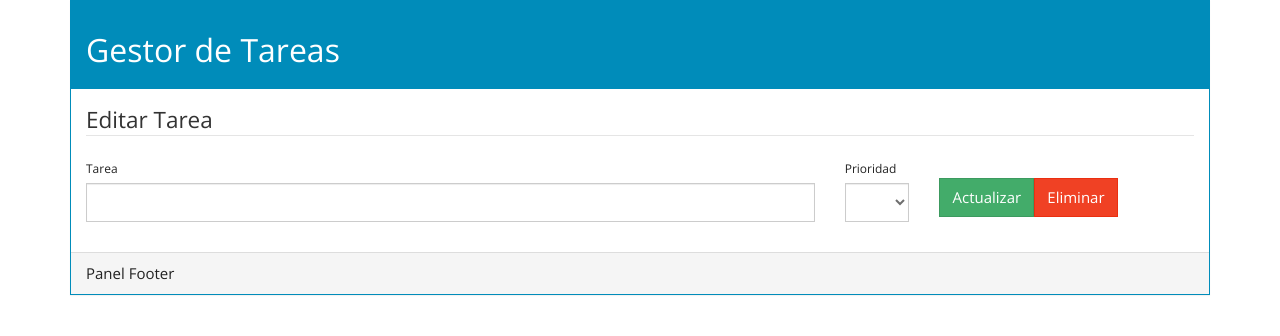
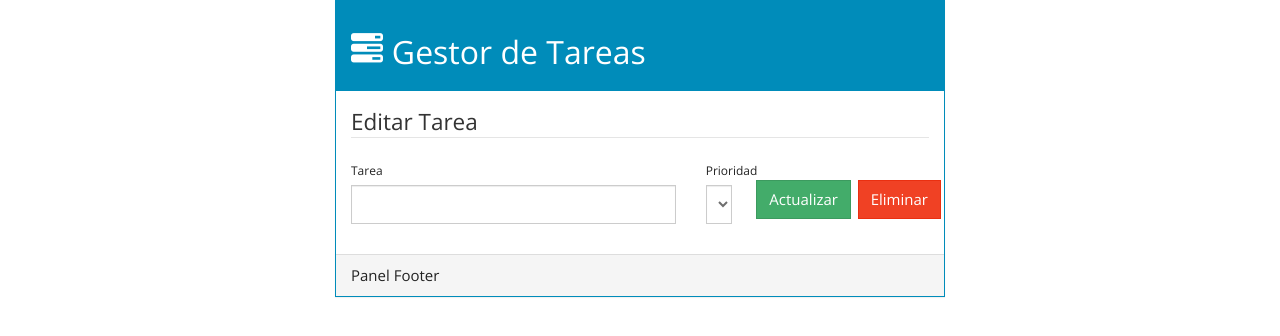
Before and after one commit to cristofer-dev/trainer_AngularJS, a plain HTML site: page tarea_editar.html in a window 1280 px wide. Drawn offline with nearby package versions, Linux system fonts and the light colour scheme.

Commit message:
Cambios en Diseño HTML

```diff
--- a/tarea_editar.html
+++ b/tarea_editar.html
@@ -12,16 +12,21 @@
   <script type="text/javascript" src="js/bootstrap.min.js" ></script>
 </head>
 <body ng-controller="TaskListCtrl">
-<div class="container">
+<div class="container col-md-6 col-md-offset-3">
 
     <div class="panel panel-primary">
-    <div class="panel-heading"><h2>Gestor de Tareas</h2></div>
+        <div class="panel-heading">
+            <h2>
+                <i class="glyphicon glyphicon-tasks"></i>
+                Gestor de Tareas
+            </h2>
+        </div>
     <div class="panel-body">
         <legend>Editar Tarea</legend>
             <div class="form-group">
             <form action="">
                 <div class="row">
-                    <div class="col-md-8">
+                    <div class="col-md-7">
                         <label class="control-label" for="inputDefault">Tarea</label>
                         <input class="form-control" id="inputDefault" type="text" ng-model="tarea.nombre" value="{{tarea.nombre}}">
                     </div>
@@ -34,11 +39,11 @@
                             <option value="3">3</option>
                         </select>
                     </div>
-                    <div class="col-md-1">
+                    <div class="col-md-2">
                         <br>
                         <button type="submit" id="submit" class="btn btn-success">Actualizar</button>
                     </div>
-                    <div class="col-md-1">
+                    <div class="col-md-2">
                         <br>
                         <button type="submit" id="submit" class="btn btn-danger">Eliminar</button>
                     </div>
```
Also changed, not shown: index.html (+10 -3 lines).
